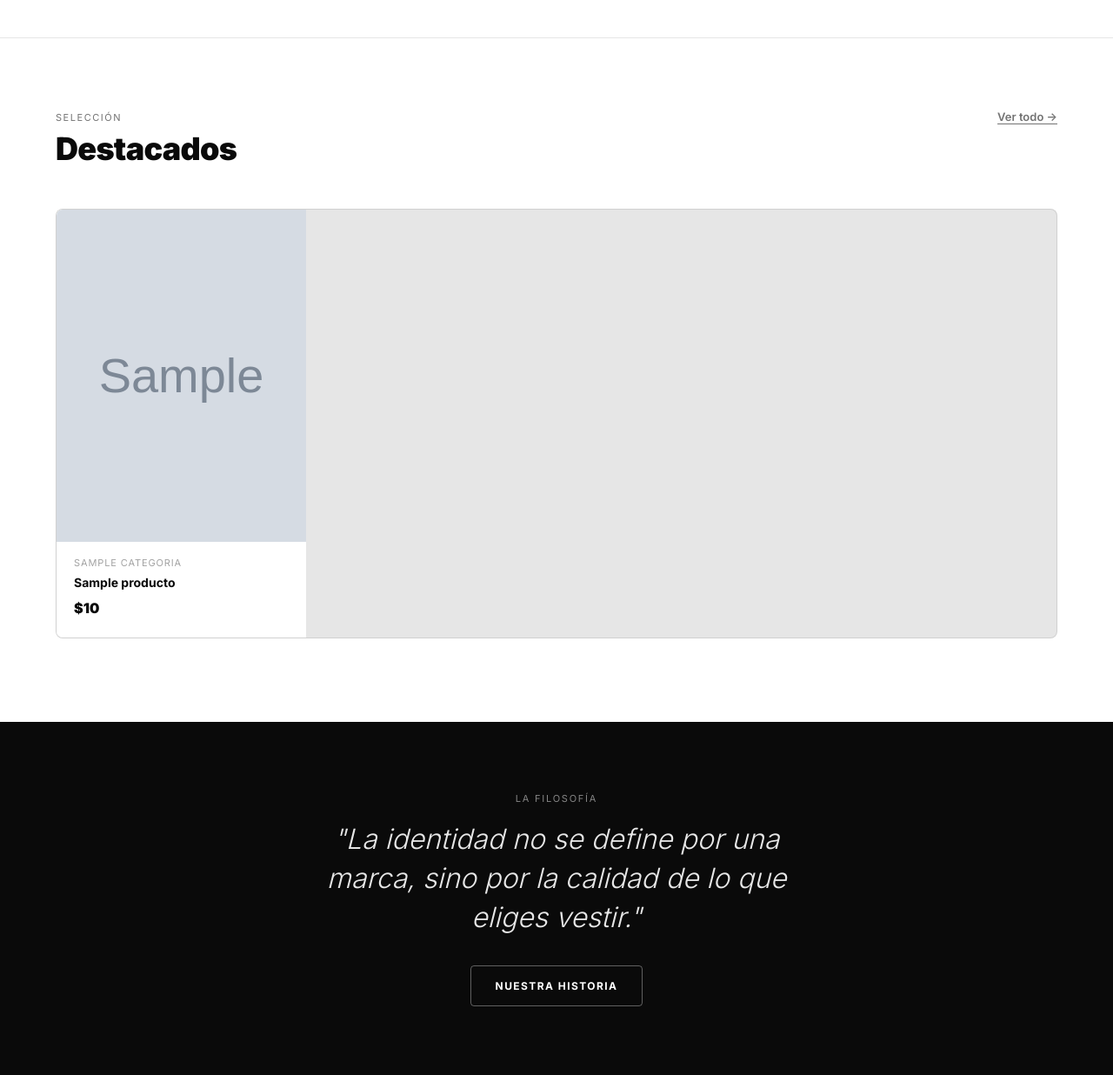
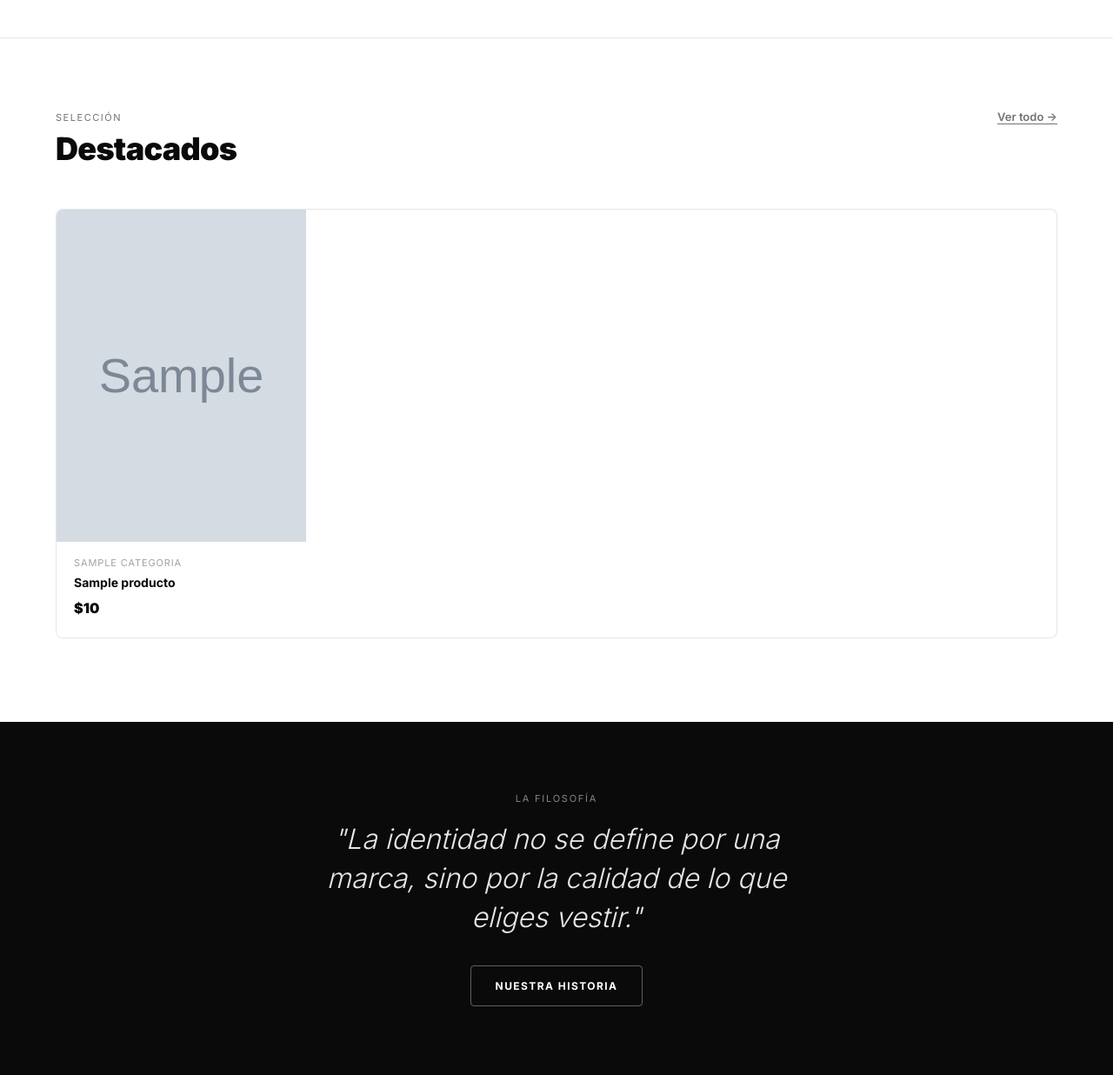
Before and after one commit to Hever-Alfonso/HMA_AS, a Django app: page / in a window 1280 px wide. Shown: the part 573-1809 px from the top of the page at 87% size. Run offline with Django 5.2, Linux system fonts and the light colour scheme; tables that the repository leaves empty hold one stand-in row (values such as "Sample post"); grey boxes marked "Sample" are stand-in pictures.

Commit message:
fix(core): set home featured grid empty background to white

```diff
--- a/core/templates/core/home.html
+++ b/core/templates/core/home.html
@@ -43,7 +43,7 @@
     </div>
 
     {% if featured_products %}
-    <div style="display:grid; grid-template-columns:repeat(auto-fill,minmax(240px,1fr)); gap:1px; background:var(--border); border:1px solid var(--border); border-radius:8px; overflow:hidden;">
+    <div style="display:grid; grid-template-columns:repeat(auto-fill,minmax(240px,1fr)); gap:1px; background:var(--bg); border:1px solid var(--border); border-radius:8px; overflow:hidden;">
       {% for product in featured_products %}
       <a href="{% url 'products:product_detail' product.slug %}" style="display:block; background:var(--bg); text-decoration:none; transition:background .15s;"
          onmouseover="this.style.background='var(--bg-alt)'" onmouseout="this.style.background='var(--bg)'">
```
